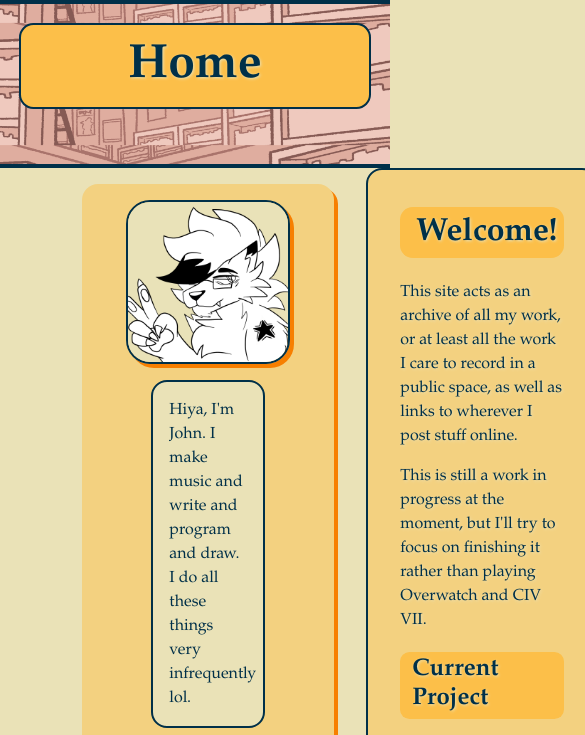
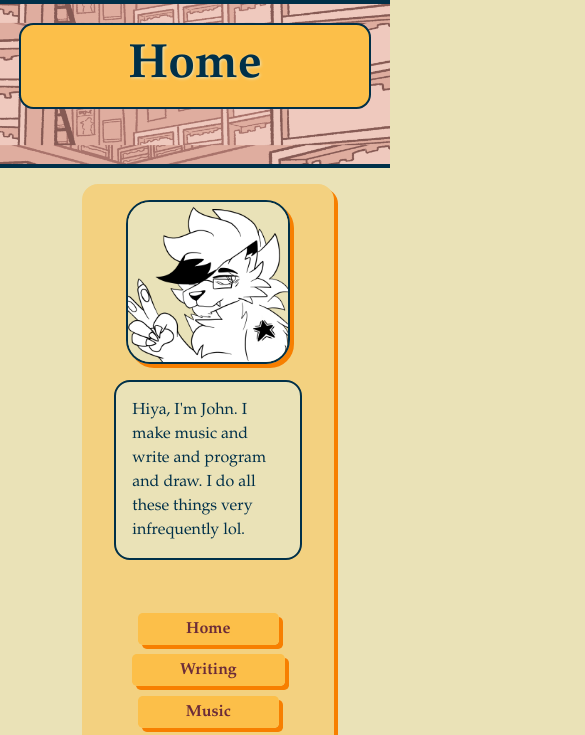
Before and after one commit to HatBrick/Catalogue, a plain HTML site: page cassia/index.html in a window 390 px wide. Shown: the top 735 px of the page, 585 px wide, since content can reach past the window. Drawn offline with Linux system fonts and the light colour scheme.

Commit message:
Update style.css

```diff
--- a/cassia/style.css
+++ b/cassia/style.css
@@ -193,16 +193,18 @@ footer {
 
 /* these are the mobile styles! */
 @media only screen and (max-width: 800px) {
-    /*#content {
+    #content {
         flex-wrap: wrap;
-    }*/
+       width:100%;
+    }
     #sidebar {
-        width: 30%;
+        width: 100%;
         display: flex;
         flex-wrap: wrap;
         justify-content: center;
         align-items: center;
         border: none;
+       position: unset;
     }
     header {min-height: 160px;}
     header > h1 {
@@ -216,9 +218,9 @@ footer {
         flex-direction: row;
     }
     #avatar {margin: 0 1em;}
-    #bio {width: 50%;}
+    #bio {width: 100%;}
     main {
-       width:60%;
+       width:100%;
        margin: 0 1em;
     }
     #sidebar ul {
```
